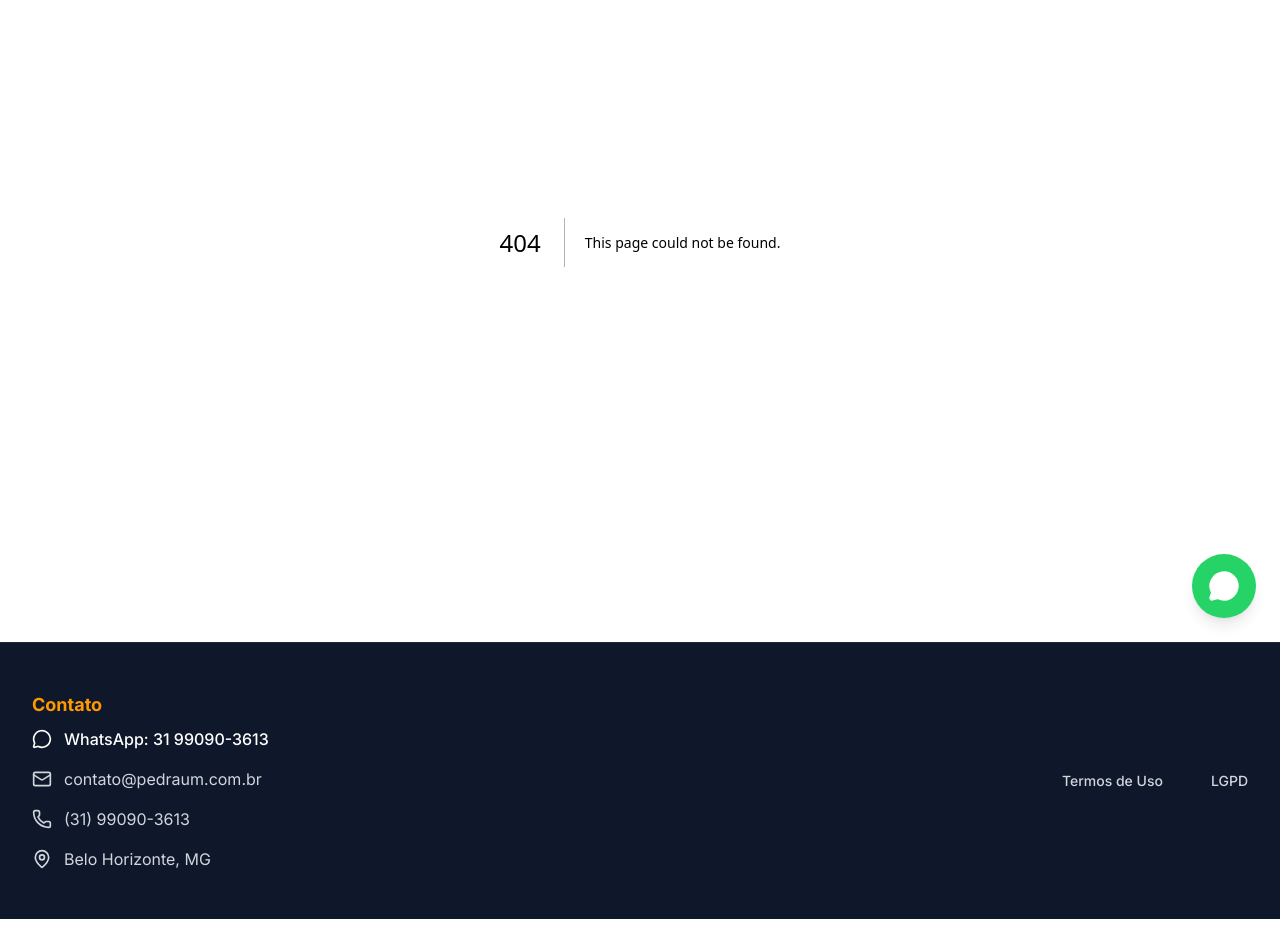
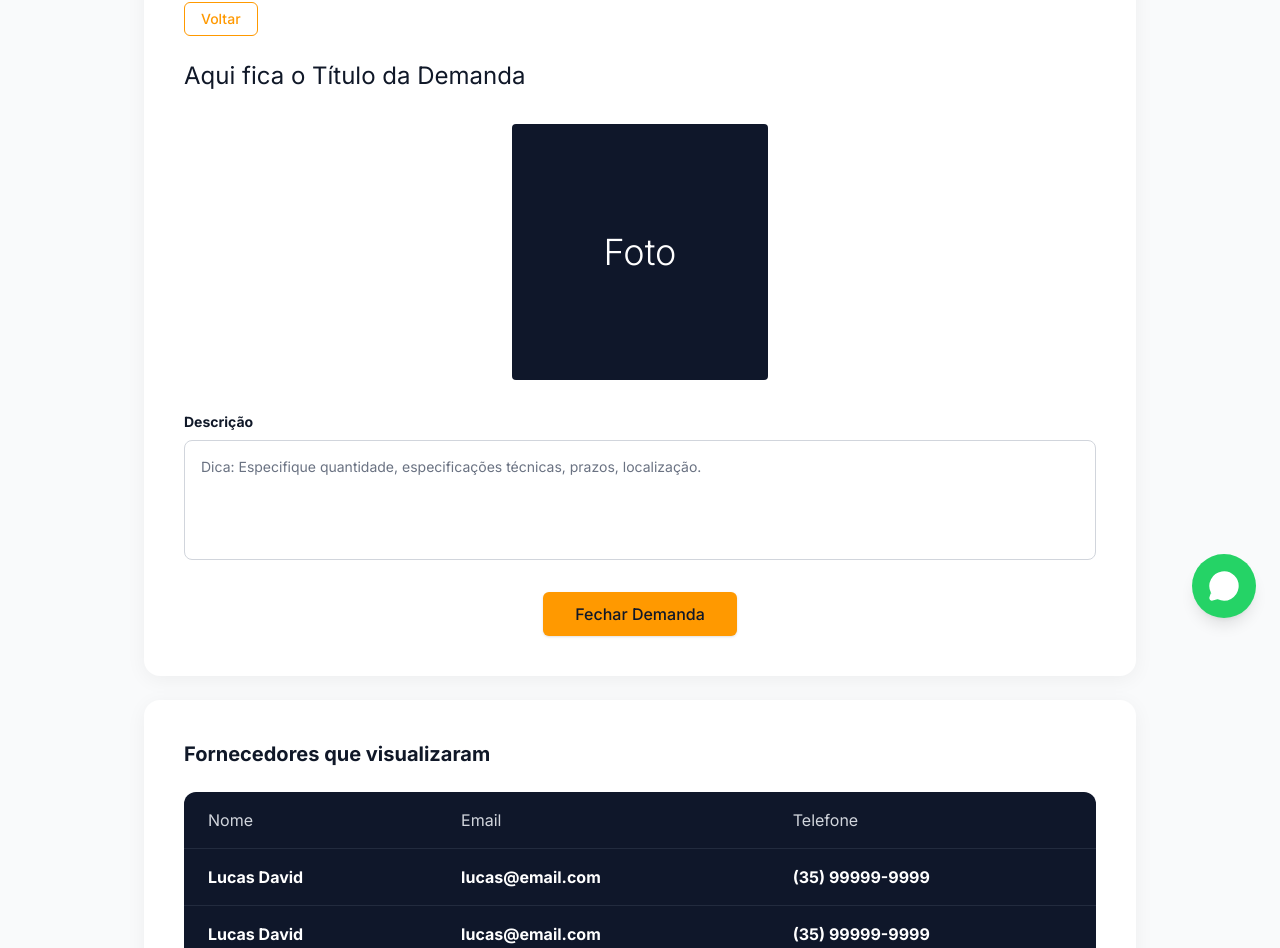
Before and after one commit to pedraum-tech/pedra-um-web, a Next.js app: page /comprador/detalhes in a window 1280 px wide. Before the commit this address had no page. Shown: the part 158-1106 px from the top of the page. Before the commit the page ends 1077 px from the top, so only its background shows below. Built offline with nearby package versions, Linux system fonts and the light colour scheme.

Commit message:
feat(comprador): implementa a página de detalhes da demanda com as informações e dados dos fornecedores

```diff
--- /dev/null
+++ b/app/comprador/detalhes/page.tsx
@@ -0,0 +1,98 @@
+
+import { Header } from "@/src/components/Header";
+import Link from "next/link";
+
+export default function DetalhesDemandaPage() {
+    return (
+        <div className="min-h-screen bg-gray-50 flex flex-col">
+            {/* Cabeçalho do Comprador */}
+            <Header variant="buyer" />
+
+            {/* Container Principal */}
+            <div className="flex-1 max-w-5xl w-full mx-auto p-4 py-10 space-y-6">
+
+                {/* --- CARD 1: DETALHES DA DEMANDA --- */}
+                <div className="bg-white rounded-2xl shadow-[0_4px_20px_rgb(0,0,0,0.05)] p-8 md:p-10">
+
+                    {/* Botão Voltar */}
+                    <div className="mb-6">
+                        <Link
+                            href="/comprador"
+                            className="inline-block px-4 py-1.5 rounded-md border border-pedraum-orange text-pedraum-orange text-sm font-medium hover:bg-orange-50 transition-colors"
+                        >
+                            Voltar
+                        </Link>
+                    </div>
+
+                    {/* Título */}
+                    <h1 className="text-2xl font-normal text-gray-900 mb-8">
+                        Aqui fica o Título da Demanda
+                    </h1>
+
+                    {/* Placeholder de Foto Centralizado */}
+                    <div className="flex justify-center mb-8">
+                        <div className="w-64 h-64 bg-pedraum-dark text-white flex items-center justify-center text-4xl font-light rounded-sm">
+                            Foto
+                        </div>
+                    </div>
+
+                    {/* Descrição */}
+                    <div className="mb-8">
+                        <label className="block text-sm font-bold text-gray-900 mb-2">
+                            Descrição
+                        </label>
+                        <div className="w-full min-h-[120px] p-4 rounded-lg border border-gray-300 bg-white text-gray-500 text-sm">
+                            Dica: Especifique quantidade, especificações técnicas, prazos, localização.
+                        </div>
+                    </div>
+
+                    {/* Botão Fechar Demanda */}
+                    <div className="flex justify-center">
+                        <button className="bg-pedraum-orange hover:bg-orange-600 text-gray-900 font-medium py-2.5 px-8 rounded-md transition-colors shadow-sm">
+                            Fechar Demanda
+                        </button>
+                    </div>
+
+                </div>
+
+                {/* --- CARD 2: FORNECEDORES INTERESSADOS --- */}
+                <div className="bg-white rounded-2xl shadow-[0_4px_20px_rgb(0,0,0,0.05)] p-8 md:p-10">
+                    <h2 className="text-xl font-bold text-gray-900 mb-6">
+                        Fornecedores que visualizaram
+                    </h2>
+
+                    {/* Tabela Escura (Estilo do Mockup) */}
+                    <div className="w-full bg-pedraum-dark rounded-xl overflow-hidden">
+                        <div className="overflow-x-auto">
+                            <table className="w-full text-left border-collapse min-w-[600px]">
+                                <thead>
+                                    <tr className="border-b border-gray-700/50">
+                                        <th className="py-4 px-6 font-normal text-gray-300">Nome</th>
+                                        <th className="py-4 px-6 font-normal text-gray-300">Email</th>
+                                        <th className="py-4 px-6 font-normal text-gray-300">Telefone</th>
+                                    </tr>
+                                </thead>
+                                <tbody className="text-white">
+                                    {/* Linha 1 */}
+                                    <tr className="border-b border-gray-700/50 hover:bg-white/5 transition-colors">
+                                        <td className="py-4 px-6 font-bold">Lucas David</td>
+                                        <td className="py-4 px-6 font-bold">lucas@email.com</td>
+                                        <td className="py-4 px-6 font-bold">(35) 99999-9999</td>
+                                    </tr>
+
+                                    {/* Linha 2 */}
+                                    <tr className="hover:bg-white/5 transition-colors">
+                                        <td className="py-4 px-6 font-bold">Lucas David</td>
+                                        <td className="py-4 px-6 font-bold">lucas@email.com</td>
+                                        <td className="py-4 px-6 font-bold">(35) 99999-9999</td>
+                                    </tr>
+                                </tbody>
+                            </table>
+                        </div>
+                    </div>
+                </div>
+
+            </div>
+        </div>
+    );
+}
```
